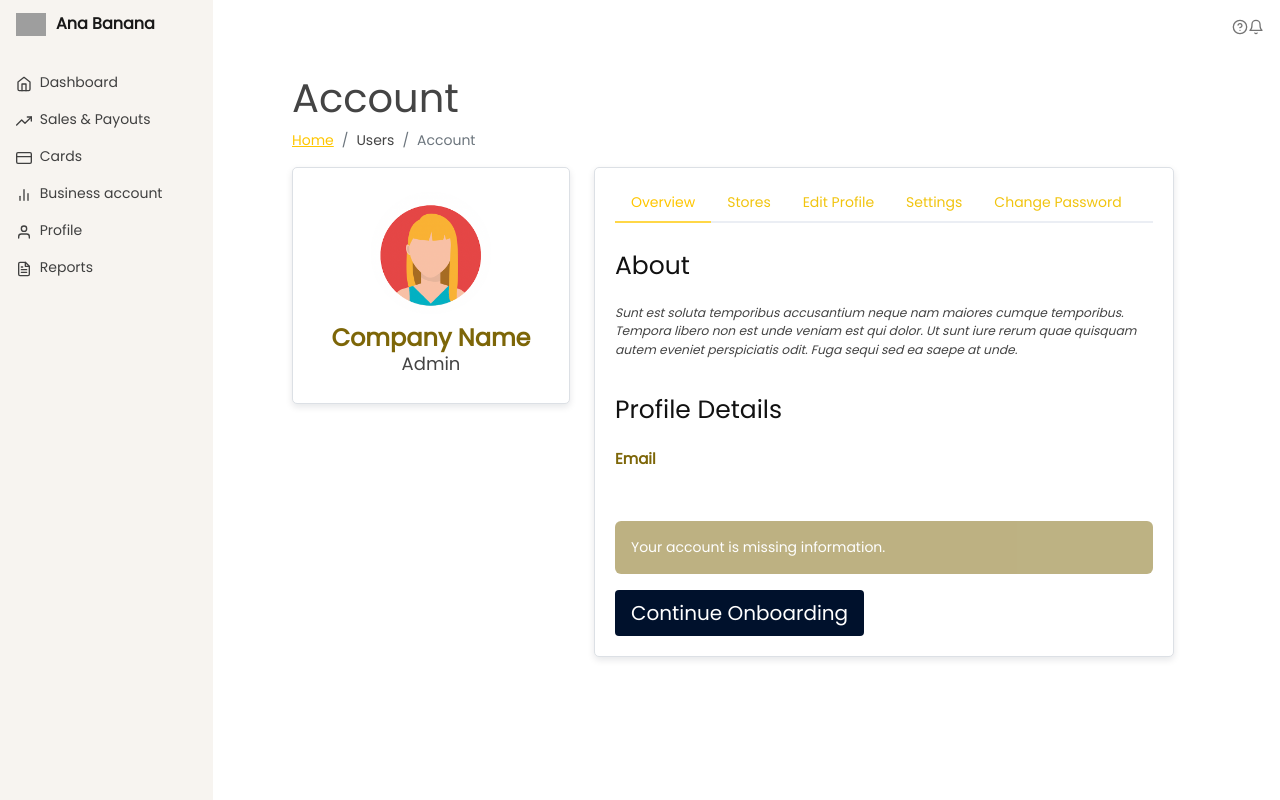
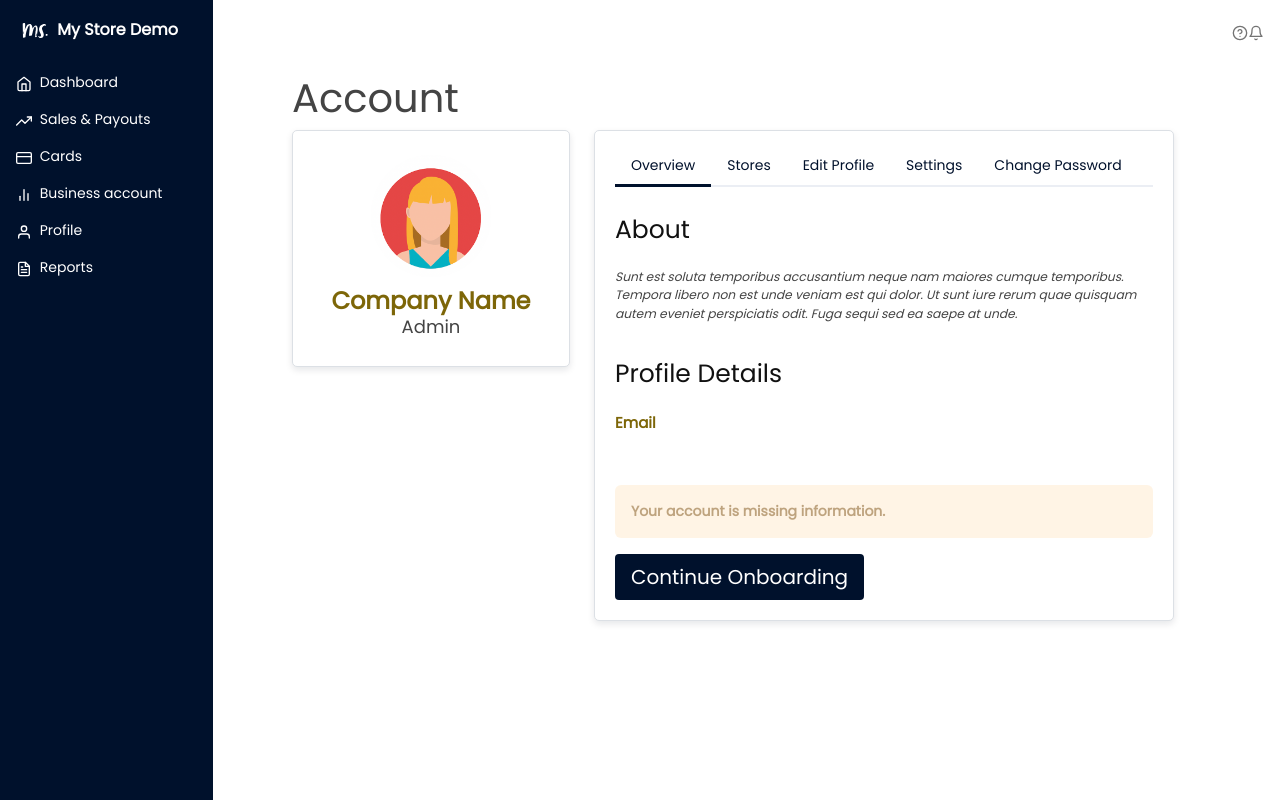
Before and after one commit to chrisrolling27/EFP_Ana, a Flask app: page /forceDelete in a window 1280 px wide. Run offline with Flask 3, Linux system fonts and the light colour scheme; some libraries are stand-ins or nearby versions; grey boxes are pictures that could not be loaded.

Commit message:
Introducing css variables

```diff
--- a/app/app.py
+++ b/app/app.py
@@ -378,7 +378,7 @@ def create_app():
     @app.route('/favicon.ico')
     def favicon():
         return send_from_directory(os.path.join(app.root_path, 'static'),
-                                   'img/banana.png')
+                                   'img/Logo-Square.svg')
 
     initialise_db(app.root_path)
 
--- a/app/static/css/application.css
+++ b/app/static/css/application.css
@@ -1,3 +1,55 @@
+:root {
+  --color-1: #00112C;
+  --color-2: #8080803D;
+  --color-3: #fff;
+  --color-4: #00112c;
+  --color-5: #00112c;
+  --font-options: "Segoe UI", sans-serif, Helvetica, Arial;
+  --text-color: #00112c;
+  --alt-text-color: #00112c;
+  --image-1: url(/static/img/mystore-logo.svg);
+  --image-2: url(/static/img/cover5.png);
+  --image-3: url(/static/img/Logo-Square.svg);
+  --adyen-demo: url(/static/img/wdemo.png)
+}
+
+.navbar-logo{
+  content: var(--image-3);
+  max-height: 37px;
+}
+
+.brand-logo {
+  content: var(--image-1);
+  height: 70px;
+}
+
+.card-logo{
+  content: var(--image-1);
+}
+
+.login-cover {
+  content: var(--image-2);
+  height: auto;
+  width: auto;
+  max-width: 260%;
+  max-height: 100%;
+  border-radius: 1rem;
+}
+
+.login-cover-div {
+  overflow: hidden;
+}
+
+.main-color {
+  background-color: var(--color-1);
+}
+
+.adyen-demo {
+  content: var(--adyen-demo);
+  max-width: 120px;
+  transform: translateY(-200%);
+}
+
 body {
 	font-size: .875rem;
 	font-family: "Poppins","Nunito","Open Sans", sans-serif;
@@ -36,7 +88,7 @@ body {
 	z-index: 200; /* Behind the navbar */
 	padding: 48px 0 0; /* Height of navbar */
 	box-shadow: inset -1px 0 0 rgba(0, 0, 0, .1);
-	background-color: #fff0d0;
+	background-color: var(--color-1);
   }
 
   @media (max-width: 767.98px) {
@@ -49,23 +101,23 @@ body {
 	height: calc(100vh - 48px);
 	overflow-x: hidden;
 	overflow-y: auto; /* Scrollable contents if viewport is shorter than content. */
-	background-color: #F7F4F0;
+	background-color: var(--color-1);
   }
 
   .sidebar .nav-link {
 	font-weight: 500;
-	color: #404040;
+	color: var(--color-3);
   }
 
   .sidebar .nav-link .feather {
 	margin-right: 4px;
-	color: #404040;
+	color: var(--color-3);
   }
 
 
   .sidebar .nav-link.active {
-    color: #404040;
-    background-color: #e8e4df;
+    color: var(--color-3);
+    background-color: var(--color-2);
   }
 
   .sidebar .nav-link:hover .feather,
@@ -85,8 +137,11 @@ body {
   .navbar-brand {
 	padding-top: .75rem;
 	padding-bottom: .90rem;
-	background-color: #F7F4F0;
-	color: #404040;
+	background-color: var(--color-1);
+	color: var(--color-3);
+  }
+  .navbar-brand:hover {
+    color: var(--color-3)
   }
 
   .navbar .navbar-toggler {
@@ -166,7 +221,7 @@ body {
   }
 
   .border-left-warning {
-    border-left: 0.25rem solid #f6c23e!important;
+    border-left: 0.25rem solid var(--color-1)!important;
   }
 
   .store-card {
@@ -176,14 +231,14 @@ body {
   }
 
   .btn-lg {
-    background-color: #B64E3A;
+    background-color: var(--color-1);
     color: #fff;
     border-radius: 4px;
     border: 0px
   }
 
   .btn-lg:hover {
-    background-color: #B64E3A;
+    background-color: var(--color-1);
     color: #fff;
   }
 
@@ -199,18 +254,18 @@ body {
   .nav-tabs-bordered .nav-link {
 	margin-bottom: -2px;
 	border: none;
-	color: #F1C40F;
+	color: var(--color-1);
   }
 
   .nav-tabs-bordered .nav-link:hover,
   .nav-tabs-bordered .nav-link:focus {
-	color: #FFD747;
+	color: var(--color-1);
   }
 
   .nav-tabs-bordered .nav-link.active {
 	background-color: #fff;
-  color: #FFC600;
-	border-bottom: 2px solid #FFD747;
+  color: var(--color-1);
+	border-bottom: 3px solid var(--color-1);
   }
 
 /*--------------------------------------------------------------
@@ -324,9 +379,8 @@ body {
 }
 
 .creditCard .chipLogo {
-  margin-top: 20px;
+  margin-top: 25px;
   height: 36px;
-  padding-left: 30px;
 }
 
 .creditCard .card-label {
@@ -577,8 +631,15 @@ overflow: visible !important;
 .btn-dark {
   background-color: #00112C;
   border-radius: 4px;
-  border: 0px;
-  --bs-btn-hover-bg: #B64E3A;
+  /* border: 0px; */
+  --bs-btn-hover-bg: var(--color-3);
+  --bs-btn-hover-border-color: #00112C;
+}
+.btn-dark:hover {
+  color: var(--color-1);
+  background-color: var(--color-2);
+  border-color: var(--color-1);
+  border: 2px;
 }
 
 /* Card Activity status */
@@ -603,10 +664,10 @@ overflow: visible !important;
 }
 
 .alert-warning {
-  background-color: #7D6608;
+  background-color: #ffeacc;
   opacity: 0.5;
   border: 0px;
-  color: #fff;
+  color: #7f4a00;
 }
 
 .card-body-blue {
@@ -618,7 +679,7 @@ overflow: visible !important;
 .btn-outline-dark {
   --bs-btn-border-color: #00112C;
   --bs-btn-color: #00112C;
-  --bs-btn-hover-bg: #B64E3A;
+  --bs-btn-hover-bg: var(--color-1);
   --bs-btn-hover-border-color: #00112C;
 }
 
--- a/app/templates/dashboard.html
+++ b/app/templates/dashboard.html
@@ -152,7 +152,7 @@
                             <div class="creditCard in-wrap dimmed mx-4">
                             <div class="row mx-3">
                               <div class="chipLogo col-6 d-flex justify-content-start">
-                                <img alt="banana image" src="{{ url_for('static', filename='img/banana.png') }}"/>
+                                <img class="card-logo" alt="banana image" src=""/>
                               </div>
                               <div class="visaLogo col-6 d-flex justify-content-end">
                                 <svg class="visa" enable-background="new 0 0 291.764 291.764" version="1.1" viewbox="5 70 290 200" xml:space="preserve" xmlns="http://www.w3.org/2000/svg">
@@ -180,7 +180,7 @@
                             <div class="creditCard mx-4">
                             <div class="row mx-3">
                               <div class="chipLogo col-6 d-flex justify-content-start">
-                                <img alt="banana image" src="{{ url_for('static', filename='img/banana.png') }}"/>
+                                <img class="card-logo" alt="banana image" src=""/>
                               </div>
                               {% if card_data[4] == 'visa' %}
                               <div class="visaLogo col-6 d-flex justify-content-end">
--- a/app/templates/layout.html
+++ b/app/templates/layout.html
@@ -18,11 +18,11 @@
       @import url('https://fonts.googleapis.com/css2?family=Oleo+Script:wght@700&display=swap');
     </style>
 
-    <title>Ana Banana</title>
+    <title>My Store Demo</title>
   </head>
   <body>
     <header class="navbar navbar-light fixed-top bg-dark flex-md-nowrap p-0">
-      <a class="navbar-brand col-md-3 col-lg-2 me-0 px-3 fs-6" href="{{ url_for('home') }}"> <img src="{{ url_for('static', filename='img/banana.png') }}" width="30" style="margin-right: 10px"/><strong>Ana Banana</strong></a>
+      <a class="navbar-brand col-md-3 col-lg-2 me-0 px-3 fs-6" href="{{ url_for('home') }}"> <img class="navbar-logo" src="" ><strong>   My Store Demo</strong></a>
       <button class="navbar-toggler position-absolute d-md-none collapsed" type="button" data-bs-toggle="collapse" data-bs-target="#sidebarMenu" aria-controls="sidebarMenu" aria-expanded="false" aria-label="Toggle navigation">
         <span class="navbar-toggler-icon"></span>
       </button>
--- a/app/templates/onboard-success.html
+++ b/app/templates/onboard-success.html
@@ -15,13 +15,6 @@
             {% endif %}
             <div class="pagetitle">
                 <h1>Account</h1>
-                <nav>
-                  <ol class="breadcrumb">
-                    <li class="breadcrumb-item"><a href="home.html">Home</a></li>
-                    <li class="breadcrumb-item">Users</li>
-                    <li class="breadcrumb-item active">Account</li>
-                  </ol>
-                </nav>
               </div><!-- End Page Title -->
             <div class="status-container">
                 <svg xmlns="http://www.w3.org/2000/svg" style="display: none;">
@@ -92,7 +85,7 @@
                               <div class="col-lg-9 col-md-8">{{ email }}</div>
                             </div>
                             <div class="alert alert-warning" role="alert">
-                                Your account is missing information.
+                                <strong>Your account is missing information.</strong>
                             </div>
                             <form action="/onboard/{{lem}}" method="POST">
                                 <div class="col-12">
```
Also changed, not shown: app/templates/login.html (+10 -7 lines), app/templates/registerForm.html (+11 -9 lines), app/static/img/Logo-Square.svg (added), app/static/img/cover1.png (added), app/static/img/cover2.png (added), app/static/img/cover3.png (added), app/static/img/cover4.png (added), app/static/img/cover5.png (added), app/static/img/demo.png (added), app/static/img/mystore-logo.svg, app/static/img/wdemo.png (added).
